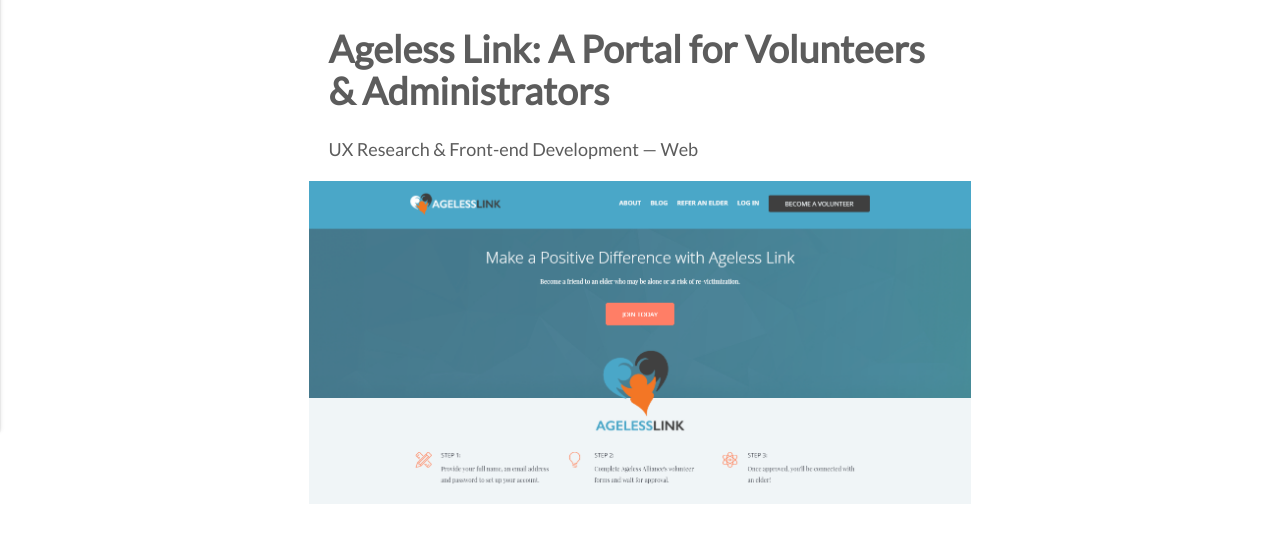
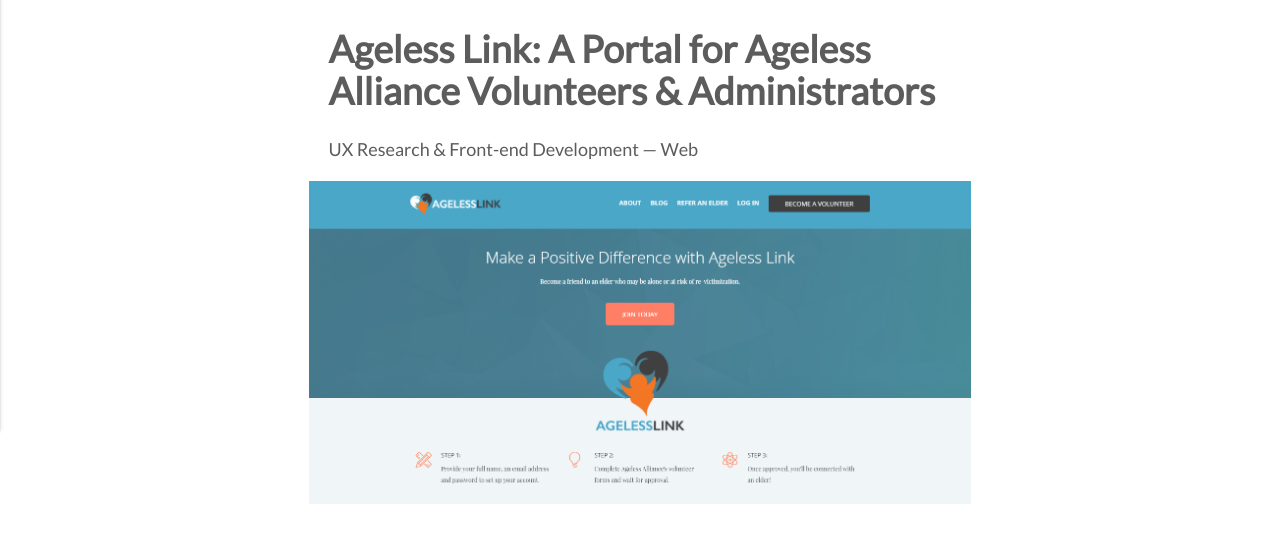
Before and after one commit to alexia-martinez/alexiabareno.github.io, a plain HTML site: page agelesslink.html in a window 1280 px wide. Shown: the part 430-963 px from the top of the page. Drawn offline with nearby package versions, Linux system fonts and the light colour scheme.

Commit message:
Fixed title AL card

```diff
--- a/agelesslink.html
+++ b/agelesslink.html
@@ -46,7 +46,7 @@
             <div class="imagegallery">
                 <img src="Images/AGELESS/agelesslanding.png"/>
             </div>
-            <h1>Ageless Link: A Portal for Volunteers & Administrators</h1>
+            <h1>Ageless Link: A Portal for Ageless Alliance Volunteers & Administrators</h1>
             <p>UX Research & Front-end Development &mdash; Web</p>
             <div class="imagegallery">
                 <img src="Images/AGELESS/difference.png"/>
```
Also changed, not shown: index.html (+1 -1 lines).
